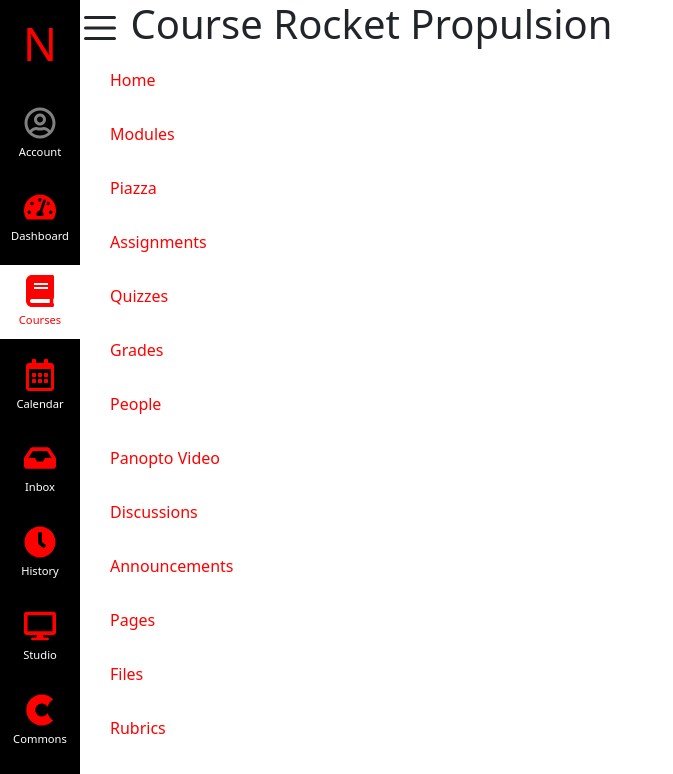
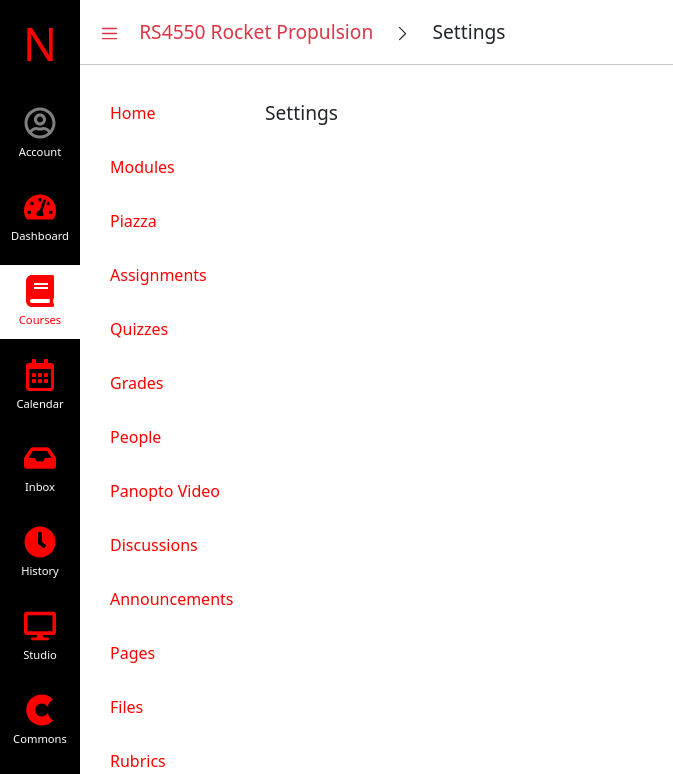
Before and after one commit to srjeon21/kanbas-react-web-app, a React (Create React App) app: page /#/Kanbas/Courses/RS101/Settings in a window 1280 px wide. Shown: the top 774 px of the page, without its empty margins (0-673 px from the left). Built offline with nearby package versions, Linux system fonts and the light colour scheme; the HTML template or start-up script is replaced by a standard one.

Commit message:
done till 3.5

```diff
--- a/src/Kanbas/Courses/Modules/index.tsx
+++ b/src/Kanbas/Courses/Modules/index.tsx
@@ -1,9 +1,17 @@
 import ModuleList from "./List";
 import "./index.css"
+import { FaEllipsisV, FaCheckCircle } from "react-icons/fa";
+
 function Modules() {
   return (
     <div>
-      <h2>Modules</h2>
+      <div className="buttons">
+      <button className="btn btn-secondary">Collapse All</button>
+        <button className="btn btn-secondary">View Progress</button>
+        <button className="btn btn-secondary"><span className="text-success"><FaCheckCircle/></span> Publish All</button>
+        <button className="btn btn-danger">+ Module</button>
+        <button className="btn btn-secondary"><FaEllipsisV/> </button>
+      </div><hr/>
       <ModuleList />
     </div>
   );
--- a/src/Kanbas/Courses/Navigation/index.css
+++ b/src/Kanbas/Courses/Navigation/index.css
@@ -3,8 +3,7 @@
     list-style: none;
     padding: 0px;
     width: 125px;
-    margin: 0px;
-    margin-left: 20px;
+    margin: 0 20px;
 }
 .wd-navigation li {
     padding-left: 10px;
--- /dev/null
+++ b/src/Kanbas/Courses/index.css
@@ -0,0 +1,11 @@
+h1 {
+    font-size: 1.2em;
+    margin-top: 20px;
+    margin-left: 20px;
+    margin-bottom: 5px;
+}
+.header {
+    display: flex;
+    justify-content: flex-start;
+    align-items: center;
+}
--- a/src/Kanbas/Courses/index.tsx
+++ b/src/Kanbas/Courses/index.tsx
@@ -1,19 +1,27 @@
 import { courses } from "../../Kanbas/Database";
-import { useParams, Navigate, Route, Routes } from "react-router-dom";
-import { HiMiniBars3 } from "react-icons/hi2";
+import { useParams, Navigate, Route, Routes, useLocation } from "react-router-dom";
+import { HiMiniBars3, HiChevronRight } from "react-icons/hi2";
 import CourseNavigation from "./Navigation";
 import Modules from "./Modules";
+import "./index.css"
 
 function Courses() {
   const { courseId } = useParams();
-  console.log("CourseID: " + courseId);
   const course = courses.find((course) => course._id === courseId);
-  console.log("Course: " + course);
+  const { pathname } = useLocation();
+  const currentPath = pathname.split("/")[4];
   return (
     <div>
-      <h1><HiMiniBars3 /> Course {course?.name}</h1>
+        <div className="header">
+            <h1 className="text-danger"><HiMiniBars3 /></h1>
+            <h1 className="text-danger"> {course?.number} {course?.name} </h1>
+            <h1><HiChevronRight/></h1>
+            <h1>{currentPath}</h1>
+        </div>
+        <hr/>
+        <div className="d-flex">
             <CourseNavigation />
-      <div>
+            <div className="flex-fill">
                 <Routes>
                     <Route path="/" element={<Navigate to="Home"/>} />
                     <Route path="Home" element={<h1>Home</h1>} />
@@ -37,6 +45,7 @@
                 </Routes>
             </div>
         </div>
+    </div>
   );
 }
 export default Courses;
```
Lines whose indentation alone changed are shown as unchanged.
